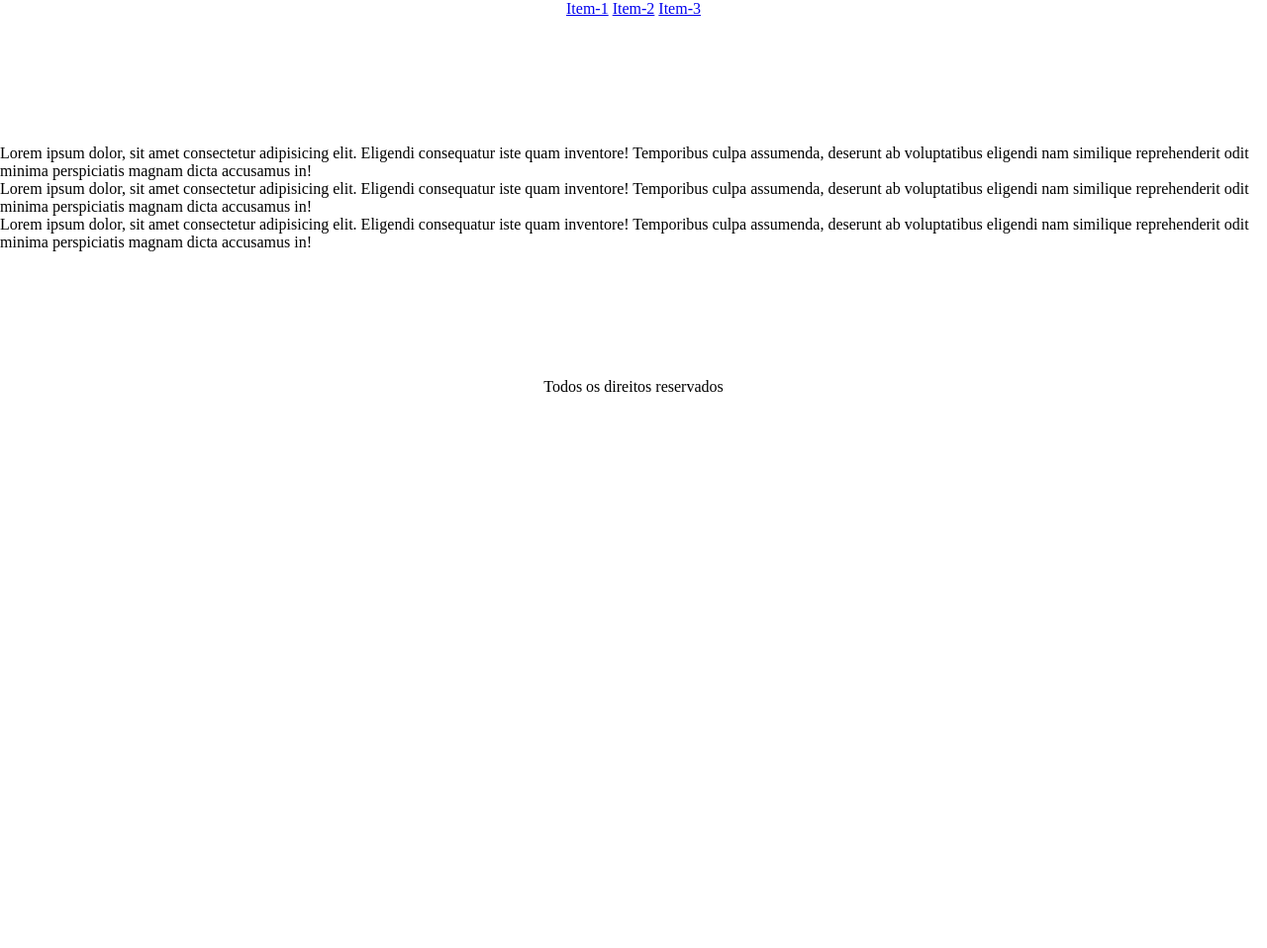
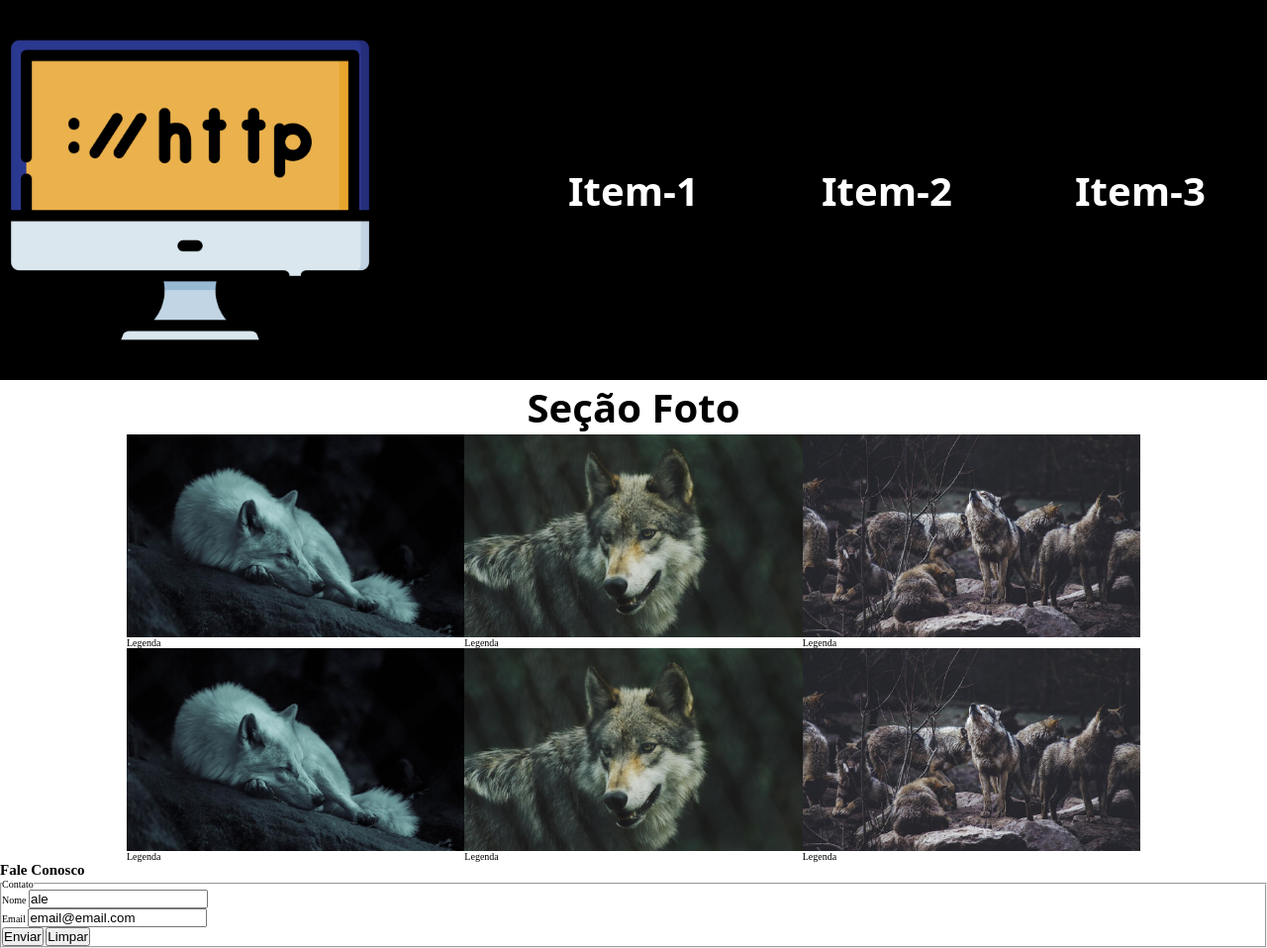
Before and after one commit to 1TDSPV-2023/rm550697, a plain HTML site: page index.html in a window 1280 px wide. Shown: the whole page at 99% size. Before the commit the page ends 800 px from the top, so only its background shows below. Drawn offline with Linux system fonts and the light colour scheme.

Commit message:
Arquivos css, img e html adicionados

```diff
--- /dev/null
+++ b/css/cabecalho.css
@@ -0,0 +1,36 @@
+.cabecalho{
+  display: flex;
+  justify-content: space-between;
+  align-items: center;
+  flex-wrap: wrap;
+  background-color: #000000;
+}
+
+.cabecalho img{
+  width: 30%;
+  max-width: 30%;
+  display: block;
+}
+
+.cabecalho nav{
+  display: flex;
+  justify-content: space-around;
+  width: 60%;
+  height: 100%;
+  flex-wrap: wrap;
+}
+
+.cabecalho a{
+  text-decoration: none;
+  font-size: 4em;
+  font-family: system-ui, -apple-system, BlinkMacSystemFont, 'Segoe UI', Roboto, Oxygen, Ubuntu, Cantarell, 'Open Sans', 'Helvetica Neue', sans-serif;
+  font-weight: 700;
+  color: #fff;
+  text-align: center;
+  padding: 20% 0;
+}
+
+.cabecalho a:hover{
+ background-color: #fff;
+ color: #000000;
+}
--- /dev/null
+++ b/css/conteudo.css
@@ -0,0 +1,17 @@
+.conteudo {
+  display: flex;
+  flex-wrap: wrap;
+  max-width: 80vw;
+  margin: 0 auto;
+}
+
+.conteudo img{
+  max-width: 100%;
+  display: block;
+}
+
+.conteudo > div{
+  flex-grow: 1;
+  flex-shrink: 1;
+  flex-basis: 300px;
+}
--- a/css/style.css
+++ b/css/style.css
@@ -1,17 +1,42 @@
+@import url("./cabecalho.css");
+@import url("./conteudo.css");
+
 *{
     margin: 0;
     padding: 0;
     box-sizing: border-box;
 }
 
-.container{
-    width: 100%;
-    margin: auto;
-    display: flex;
-    flex-direction: column;
-    align-items: center;
+html{
+    font-size: 62.7%;
 }
 
-.conteudo{
-    margin: 10% 0;
+.tit-sec{
+    text-align: center;
+    font-size: 4rem;
+    font-family: system-ui, -apple-system, BlinkMacSystemFont, 'Segoe UI', Roboto, Oxygen, Ubuntu, Cantarell, 'Open Sans', 'Helvetica Neue', sans-serif;
 }
+
+
+/*
+vw = view width
+vh = view hight */
+
+/* BREAKPOINT DO CABEÇALHO */
+@media(max-width:629px){
+    .cabecalho{
+        flex-direction: column;
+    }
+
+    .cabecalho nav{
+        flex-wrap: nowrap;
+    }
+
+    .cabecalho a{
+        font-size: 2rem;
+        padding: 10% 0;
+
+    }
+
+}
+/* BREAKPOINT DO CABEÇALHO */
--- a/index.html
+++ b/index.html
@@ -1,5 +1,6 @@
 <!DOCTYPE html>
 <html lang="pt-br">
+
 <head>
     <meta charset="UTF-8">
     <meta http-equiv="X-UA-Compatible" content="IE=edge">
@@ -7,9 +8,11 @@
     <title>Exemplo Gitpages</title>
     <link rel="stylesheet" href="./css/style.css">
 </head>
+
 <body>
-    <div class="container">
-        <header>
+
+    <header class="cabecalho">
+        <img src="./img/logoRWD.png" alt="Monitor de computador.">
         <nav>
             <a href="#">Item-1</a>
             <a href="#">Item-2</a>
@@ -17,31 +20,65 @@
         </nav>
     </header>
 
+    <h2 class="tit-sec">Seção Foto</h2>
+
     <section class="conteudo">
-            <div class="box">
-                <p>
-                    Lorem ipsum dolor, sit amet consectetur adipisicing elit. Eligendi consequatur iste quam inventore! Temporibus culpa assumenda, deserunt ab voluptatibus eligendi nam similique reprehenderit odit minima perspiciatis magnam dicta accusamus in!
-                </p>
+        <div>
+            <img src="./img/lobo1.jpg" alt="Lobo">
+            <p>Legenda</p>
         </div>
-            <div class="box">
-                <p>
-                    Lorem ipsum dolor, sit amet consectetur adipisicing elit. Eligendi consequatur iste quam inventore! Temporibus culpa assumenda, deserunt ab voluptatibus eligendi nam similique reprehenderit odit minima perspiciatis magnam dicta accusamus in!
-                </p>
+        <div>
+            <img src="./img/lobo2.jpg" alt="Lobo">
+            <p>Legenda</p>
         </div>
-            <div class="box">
-                <p>
-                    Lorem ipsum dolor, sit amet consectetur adipisicing elit. Eligendi consequatur iste quam inventore! Temporibus culpa assumenda, deserunt ab voluptatibus eligendi nam similique reprehenderit odit minima perspiciatis magnam dicta accusamus in!
-                </p>
+        <div>
+            <img src="./img/lobo3.jpg" alt="Lobo">
+            <p>Legenda</p>
+        </div>
+        <div>
+            <img src="./img/lobo1.jpg" alt="Lobo">
+            <p>Legenda</p>
+        </div>
+        <div>
+            <img src="./img/lobo2.jpg" alt="Lobo">
+            <p>Legenda</p>
+        </div>
+        <div>
+            <img src="./img/lobo3.jpg" alt="Lobo">
+            <p>Legenda</p>
         </div>
     </section>
 
     <footer class="rodape">
+        <h2>Fale Conosco</h2>
+        <!-- <nav>
+            <a href="#"><img src="./img/social-1.png" alt="Logo github"></a>
+            <a href="#"><img src="./img/social-2.png" alt="Logo facebook"></a>
+            <a href="#"><img src="./img/social-3.png" alt="Logo twitter"></a>
+        </nav> -->
+
         <div>
-                <p>
-                    Todos os direitos reservados
-                </p>
+            <form action="/action-fake.html" method="POST" onsubmit="return true">
+                <fieldset>
+                    <legend>Contato</legend>
+                    <div>
+                        <label for="idNm">Nome</label>
+                        <input type="text" name="txtNm" id="idNm" placeholder="Nome" value="ale">
                     </div>
+                    <div>
+                        <label for="idEmail">Email</label>
+                        <input type="email" name="txtEmail" id="idEmail" placeholder="Email" value="email@email.com">
+                    </div>
+                    <div>
+                        <input type="submit" value="Enviar">
+                        <input type="reset" value="Limpar">
+                    </div>
+                </fieldset>
+            </form>
+        </div>
+
     </footer>
-    </div>
+
 </body>
+
 </html>
```
Also changed, not shown: action-fake.html (added, +14 -0 lines), img/lobo1.jpg (added), img/lobo2.jpg (added), img/lobo3.jpg (added), img/logoRWD.png (added), img/social-1.png (added), img/social-2.png (added), img/social-3.png (added). Lines whose indentation alone changed are shown as unchanged.
